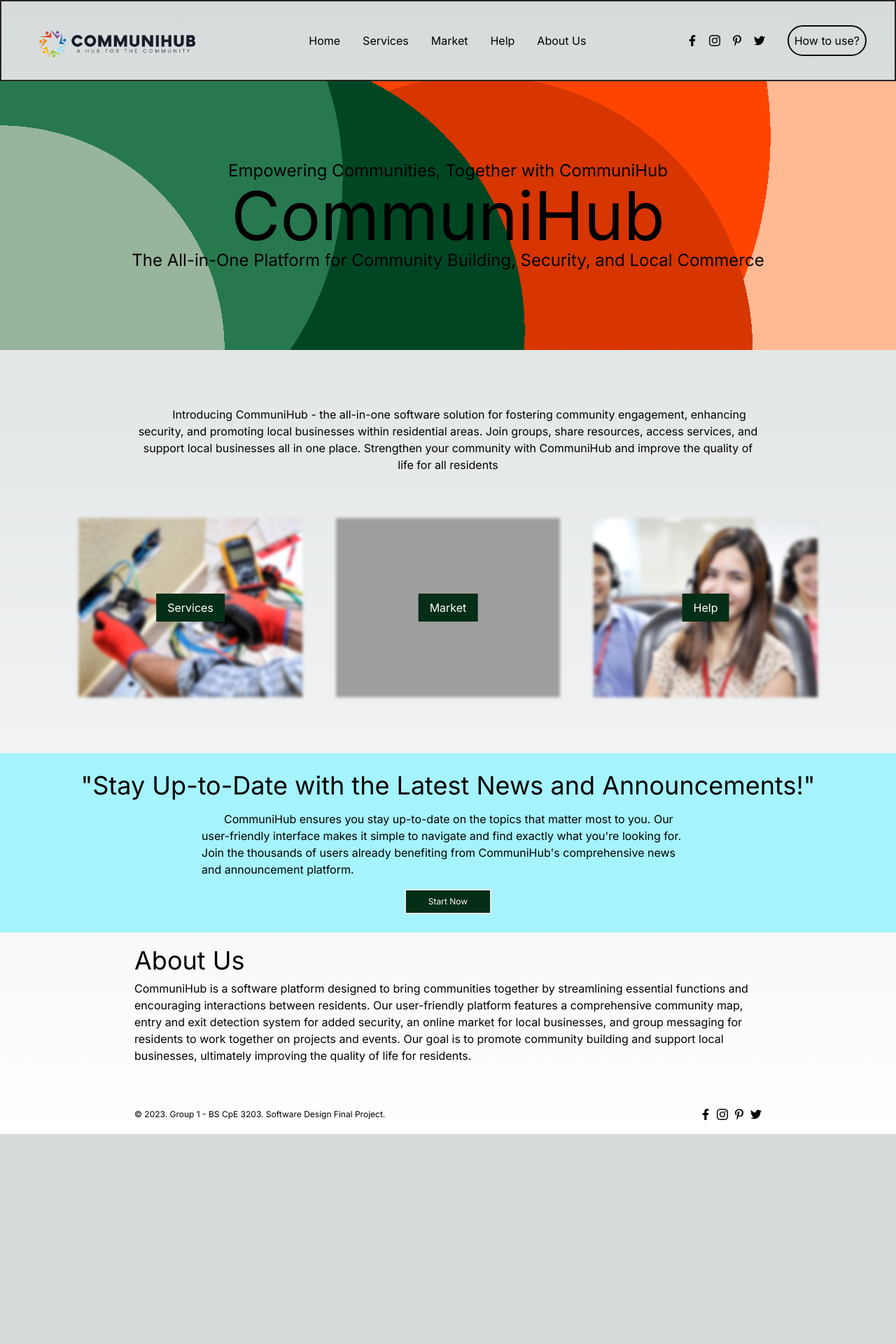
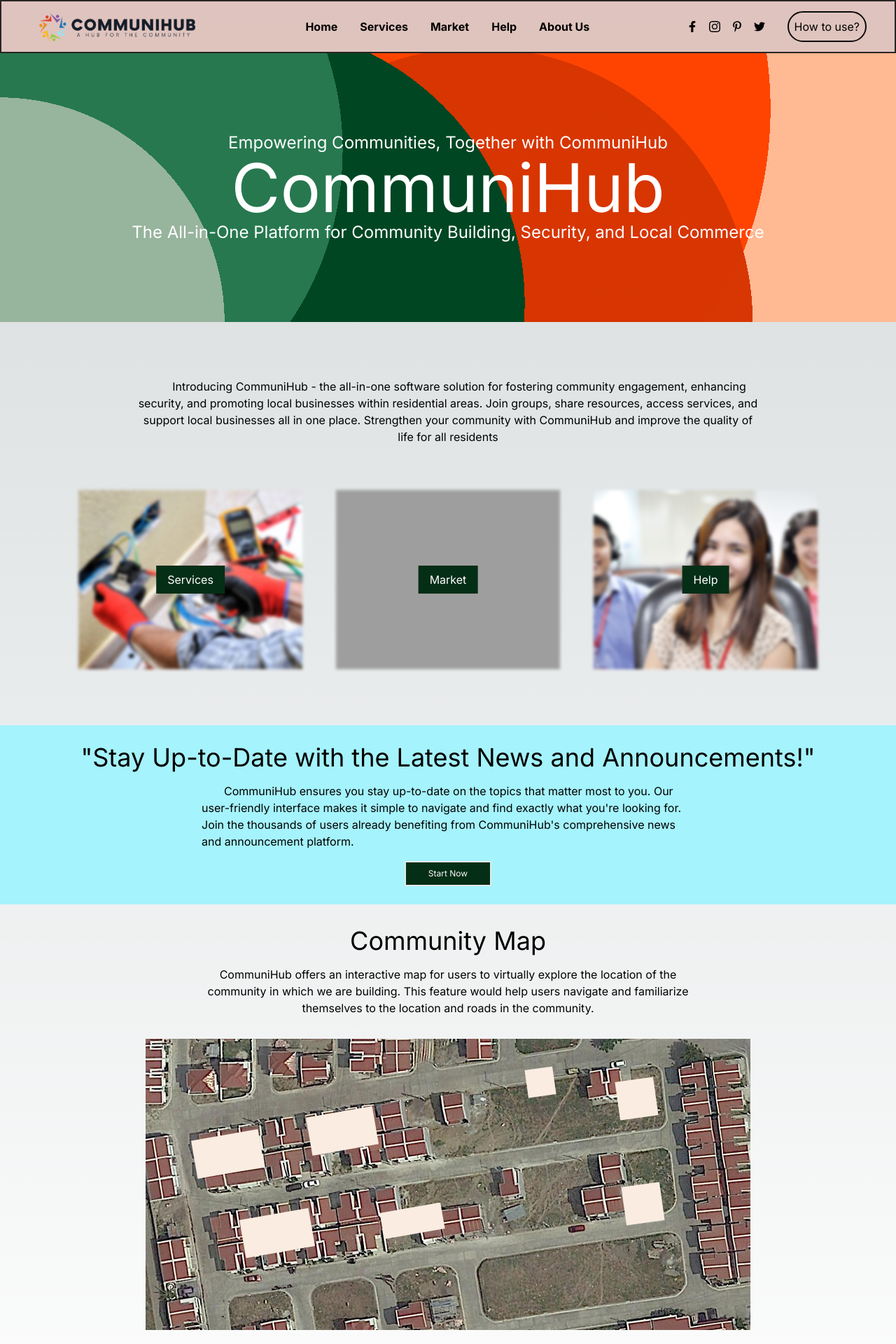
Before and after one commit to armameje/CommuniHub, a Next.js app in the folder communihub-nextjs/: page / in a window 1280 px wide. Shown: the top 1920 px of the page at 70% size. Before the commit the page ends 1620 px from the top, so only its background shows below. Built offline with nearby package versions, Linux system fonts and the light colour scheme; grey boxes are pictures that could not be loaded.

Commit message:
Add map to homepage

```diff
--- a/communihub-nextjs/app/(components)/header.tsx
+++ b/communihub-nextjs/app/(components)/header.tsx
@@ -1,9 +1,9 @@
 export default function Header() {
   return (
     <section className="w-auto h-96 flex flex-col justify-center items-center bg-cyan-200 home-header">
-        <h4 className="text-2xl">Empowering Communities, Together with CommuniHub</h4>
-        <h1 className="text-8xl">CommuniHub</h1>
-        <h4 className="text-2xl">The All-in-One Platform for Community Building, Security, and Local Commerce</h4>
+        <h4 className="text-2xl text-white">Empowering Communities, Together with CommuniHub</h4>
+        <h1 className="text-8xl text-white">CommuniHub</h1>
+        <h4 className="text-2xl text-white">The All-in-One Platform for Community Building, Security, and Local Commerce</h4>
     </section>
   )
 }
--- /dev/null
+++ b/communihub-nextjs/app/(components)/map.tsx
@@ -0,0 +1,22 @@
+export default function Map() {
+  return (
+    <section className="w-auto h-auto flex flex-col items-center justify-center px-52">
+      <div className="w-full px-16 py-8 flex flex-col justify-center items-center text-center gap-4">
+        <h1 className="text-4xl">Community Map</h1>
+        <p>
+          CommuniHub offers an interactive map for users to virtually explore the location of the community in which we are building. This feature would help users navigate and familiarize themselves
+          to the location and roads in the community.
+        </p>
+      </div>
+      <div className="map-bg w-full h-[416px] relative">
+        <div className="w-[97px] h-[55px] bg-[rgb(250,236,225)] absolute top-[33%] left-[8%] rotate-[-10deg]"></div>
+        <div className="w-[96px] h-[55px] bg-[rgb(250,236,225)] absolute top-[25%] left-[27%] rotate-[-10deg]"></div>
+        <div className="w-[100px] h-[55px] bg-[rgb(250,236,225)] absolute top-[60%] left-[16%] rotate-[-10deg]"></div>
+        <div className="w-[88px] h-[38px] bg-[rgb(250,236,225)] absolute top-[58%] left-[39%] rotate-[-10deg]"></div>
+        <div className="w-[40px] h-[40px] bg-[rgb(250,236,225)] absolute top-[10%] left-[63%] rotate-[-8deg]"></div>
+        <div className="w-[55px] h-[55px] bg-[rgb(250,236,225)] absolute top-[14%] left-[78%] rotate-[-8deg]"></div>
+        <div className="w-[55px] h-[55px] bg-[rgb(250,236,225)] absolute top-[50%] left-[79%] rotate-[-8deg]"></div>
+      </div>
+    </section>
+  );
+}
--- a/communihub-nextjs/app/(components)/navbar.tsx
+++ b/communihub-nextjs/app/(components)/navbar.tsx
@@ -1,19 +1,33 @@
+"use client";
+
+import { useState } from "react";
 import { FaFacebookF, FaPinterestP, FaTwitter } from "react-icons/fa";
 import { BsInstagram } from "react-icons/bs";
 import Link from "next/link";
 
 export default function NavBar() {
+
   return (
-    <nav className="w-full flex justify-between border-2 items-center border-stone-800 px-10 py-6 sticky">
+    <nav className="w-full flex justify-between border-2 items-center border-stone-800 px-10 py-1 sticky top-0 z-30 bg-[rgba(255,99,71,0.2)]">
       <div className="relative w-64 h-16 overflow-visible">
-        <img src="/new_logo.png" alt="communihub" className="absolute top-[-130%]" />
+        <img src="/new_logo.png" alt="communihub" className="absolute top-[-135%]" />
       </div>
       <div className="flex justify-around gap-8 ">
-        <Link href="/">Home</Link>
-        <Link href="/services">Services</Link>
-        <Link href="/market">Market</Link>
-        <Link href="/help">Help</Link>
-        <Link href="/about">About Us</Link>
+        <Link href="/" className="hover:text-[#015243] font-bold">
+          Home
+        </Link>
+        <Link href="/services" className="hover:text-[#015243] font-bold">
+          Services
+        </Link>
+        <Link href="/market" className="hover:text-[#015243] font-bold">
+          Market
+        </Link>
+        <Link href="/help" className="hover:text-[#015243] font-bold">
+          Help
+        </Link>
+        <Link href="/about" className="hover:text-[#015243] font-bold">
+          About Us
+        </Link>
       </div>
       <div className="flex gap-8">
         <div className="flex items-center gap-4">
--- a/communihub-nextjs/app/about/page.tsx
+++ b/communihub-nextjs/app/about/page.tsx
@@ -1,6 +1,9 @@
+
+export const metadata = {
+  title: "About Communihub"
+};
+
 export default function AboutUs() {
-  const user = process.env.NEXT_PUBLIC_ZAMN;
-
 
   return (
     <section>
--- a/communihub-nextjs/app/globals.css
+++ b/communihub-nextjs/app/globals.css
@@ -151,3 +151,7 @@
 .star {
   cursor: pointer;
 }
+
+.map-bg {
+  background-image: url(../public/maps.png);
+}
--- a/communihub-nextjs/app/help/page.tsx
+++ b/communihub-nextjs/app/help/page.tsx
@@ -1,5 +1,9 @@
 import { memberList } from "@/public/member-list";
 import MemberBox from "./(components)/member-box";
+
+export const metadata = {
+  title: "Contact Communihub",
+};
 
 export default function Help() {
   return (
--- a/communihub-nextjs/app/layout.tsx
+++ b/communihub-nextjs/app/layout.tsx
@@ -6,8 +6,7 @@
 const inter = Inter({ subsets: ["latin"] });
 
 export const metadata = {
-  title: "Create Next App",
-  description: "Generated by create next app",
+  title: "Welcome to Communihub"
 };
 
 export default function RootLayout({ children }: { children: React.ReactNode }) {
--- a/communihub-nextjs/app/market/page.tsx
+++ b/communihub-nextjs/app/market/page.tsx
@@ -1,5 +1,10 @@
 import MarketBox from "./(components)/market-box";
 import { marketList } from "@/public/market-list";
+
+export const metadata = {
+  title: "Communihub Market"
+};
+
 
 export default function Market() {
   return (
--- a/communihub-nextjs/app/page.tsx
+++ b/communihub-nextjs/app/page.tsx
@@ -1,6 +1,7 @@
 import Header from "./(components)/header";
 import Features from "./(components)/features";
 import News from "./(components)/news";
+import Map from "./(components)/map";
 
 export default function Home() {
   return (
@@ -8,6 +9,7 @@
       <Header />
       <Features />
       <News />
+      <Map />
     </>
   );
 }
--- a/communihub-nextjs/app/services/page.tsx
+++ b/communihub-nextjs/app/services/page.tsx
@@ -1,5 +1,9 @@
 import ServiceBox from "./(components)/service-box";
 import { servicesList } from "@/public/services-list";
+
+export const metadata = {
+  title: "Communihub Services",
+};
 
 export default function Services() {
   return (
```
Also changed, not shown: communihub-nextjs/public/maps.png (added).
